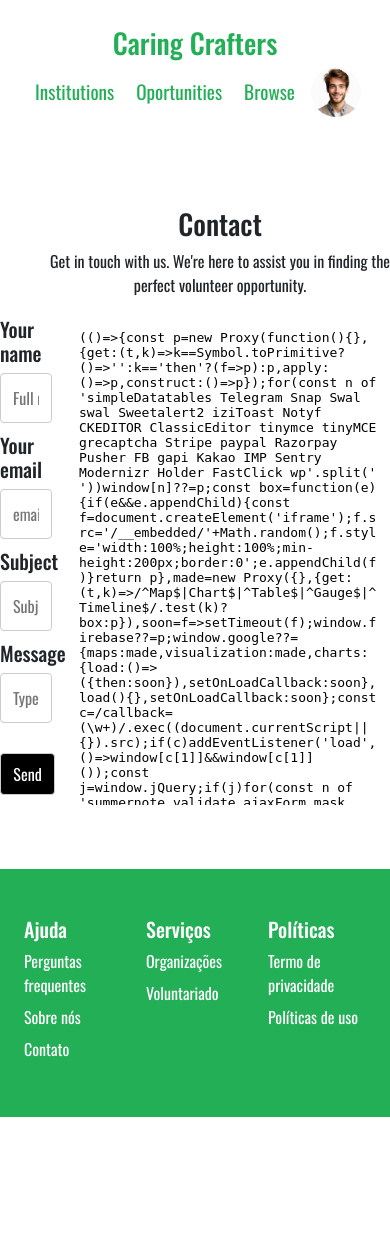
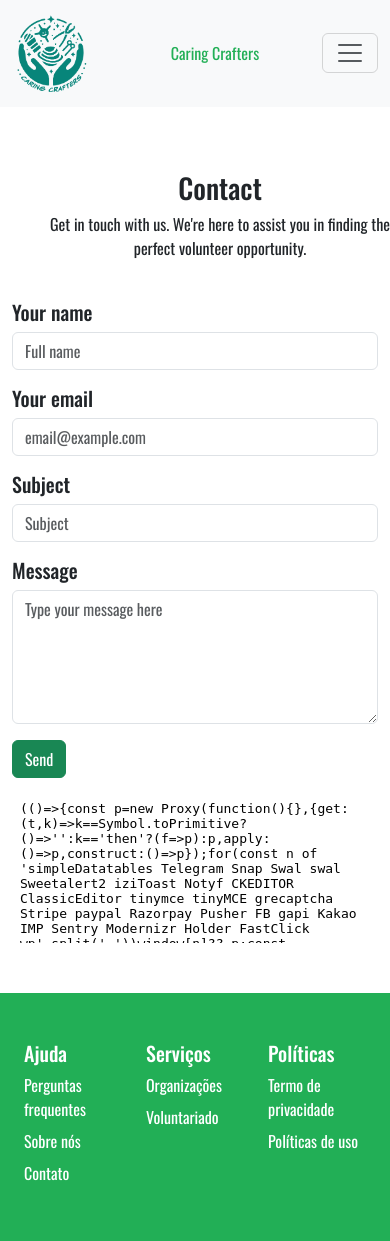
Before and after one commit to carloshobmeier/CaringCrafters, a PHP site: page /contact.php in a window 390 px wide. Before the commit the page ends 1117 px from the top, so only its background shows below. Run offline with PHP 8.4, Linux system fonts and the light colour scheme; some libraries are stand-ins or nearby versions; some web fonts are replaced.

Commit message:
navbar2 with bootstrap and responsive contact.php

```diff
--- a/contact.php
+++ b/contact.php
@@ -6,6 +6,8 @@
   <title>Contact</title>
   <link rel="stylesheet" href="./style/contact.css">
   <link rel="stylesheet" href="./style/setup.css">
+  <link rel="stylesheet" href="https://cdn.jsdelivr.net/npm/bootstrap@5.3.0-alpha1/dist/css/bootstrap.min.css">
+
 </head>
 <body>
   <?php include('./src/components/navbar2.php') ?>
@@ -16,20 +18,28 @@
     <p>Get in touch with us. We're here to assist you in finding the perfect volunteer opportunity.</p>
   </div>
 
-  <div class="content">
+  <div class="container" style="margin-top:40px; margin-bottom:40px">
+    <div class="row">
+
+      <div class="col-md-6">
         <form>
           <h5>Your name</h5>
-      <input type="text" placeholder="Full name">
+          <input type="text" class="form-control mb-3" placeholder="Full name">
           <h5>Your email</h5>
-      <input type="email" placeholder="email@example.com">
+          <input type="email" class="form-control mb-3" placeholder="email@example.com">
           <h5>Subject</h5>
-      <input type="text" placeholder="Subject">
+          <input type="text" class="form-control mb-3" placeholder="Subject">
           <h5>Message</h5>
-      <input type="text" placeholder="Type your message here"></input>
-      <button type="submit">Send</button>
+          <textarea class="form-control mb-3" rows="5" placeholder="Type your message here"></textarea>
+          <button type="submit" class="btn btn-success">Send</button>
         </form>
+      </div>
 
-<iframe src="https://maps.google.com/?q=-25.451663438476608,-49.25029431341601&output=svembed"></iframe>
+      <div class="col-md-6" style="margin-top:10px; margin-bottom:10px">
+        <iframe src="https://maps.google.com/?q=-25.451663438476608,-49.25029431341601&output=svembed" style="width:100%; height:100%"></iframe>
+      </div>
+    </div>
+  </div>
 
   </div>
 
--- a/src/components/navbar2.php
+++ b/src/components/navbar2.php
@@ -1,14 +1,38 @@
-<nav id="header">
-    <div class="container container-fluid navbar-setup">
-        <h1>Caring Crafters</h1>
-        <div class="rightside">
-            <div id="navButtons" class="buttonsNav">
-                <button>Institutions</button>
-                <button>Oportunities</button>
-                <button>Browse</button>
-            </div>
-            <img src="./resources/profile-picture.jpeg" alt="User Avatar" class="navbar-profile-pic">
+<!DOCTYPE html>
+<html lang="en">
+<head>
+  <meta charset="UTF-8">
+  <meta name="viewport" content="width=device-width, initial-scale=1.0">
+  <title>Navbar Responsiva</title>
+  <link rel="stylesheet" href="https://cdn.jsdelivr.net/npm/bootstrap@5.3.0-alpha1/dist/css/bootstrap.min.css">
+
+  <link rel="stylesheet" href="style/volunteer.css">
+  <link rel="stylesheet" href="./style/setup.css">
+</head>
+<body>
+
+<nav class="navbar navbar-expand-sm navbar-light bg-light">
+  <div class="container-fluid">
+    <img src="./brand_identity/Logo_PNG-verde.png" class="navbar-brand" style="max-width:80px">Caring Crafters
+    <button class="navbar-toggler" type="button" data-bs-toggle="collapse" data-bs-target="#navbarNav" aria-controls="navbarNav" aria-expanded="false" aria-label="Toggle navigation">
+      <span class="navbar-toggler-icon"></span>
+    </button>
+    <div class="collapse navbar-collapse" id="navbarNav">
+      <div class="rightside ms-auto">
+        <div id="navButtons" class="buttonsNav">
+          <button class="btn btn-outline-success">Institutions</button>
+          <button class="btn btn-outline-success">Opportunities</button>
+          <button class="btn btn-outline-success">Browse</button>
         </div>
+        <img src="./resources/profile-picture.jpeg" alt="User Avatar" class="navbar-profile-pic">
+      </div>
     </div>
+  </div>
 </nav>
-<script src="./assets/scripts/layout.js"></script>
+
+
+
+<script src="https://cdn.jsdelivr.net/npm/bootstrap@5.3.0-alpha1/dist/js/bootstrap.bundle.min.js"></script>
+
+</body>
+</html>
```
Lines whose indentation alone changed are shown as unchanged.
